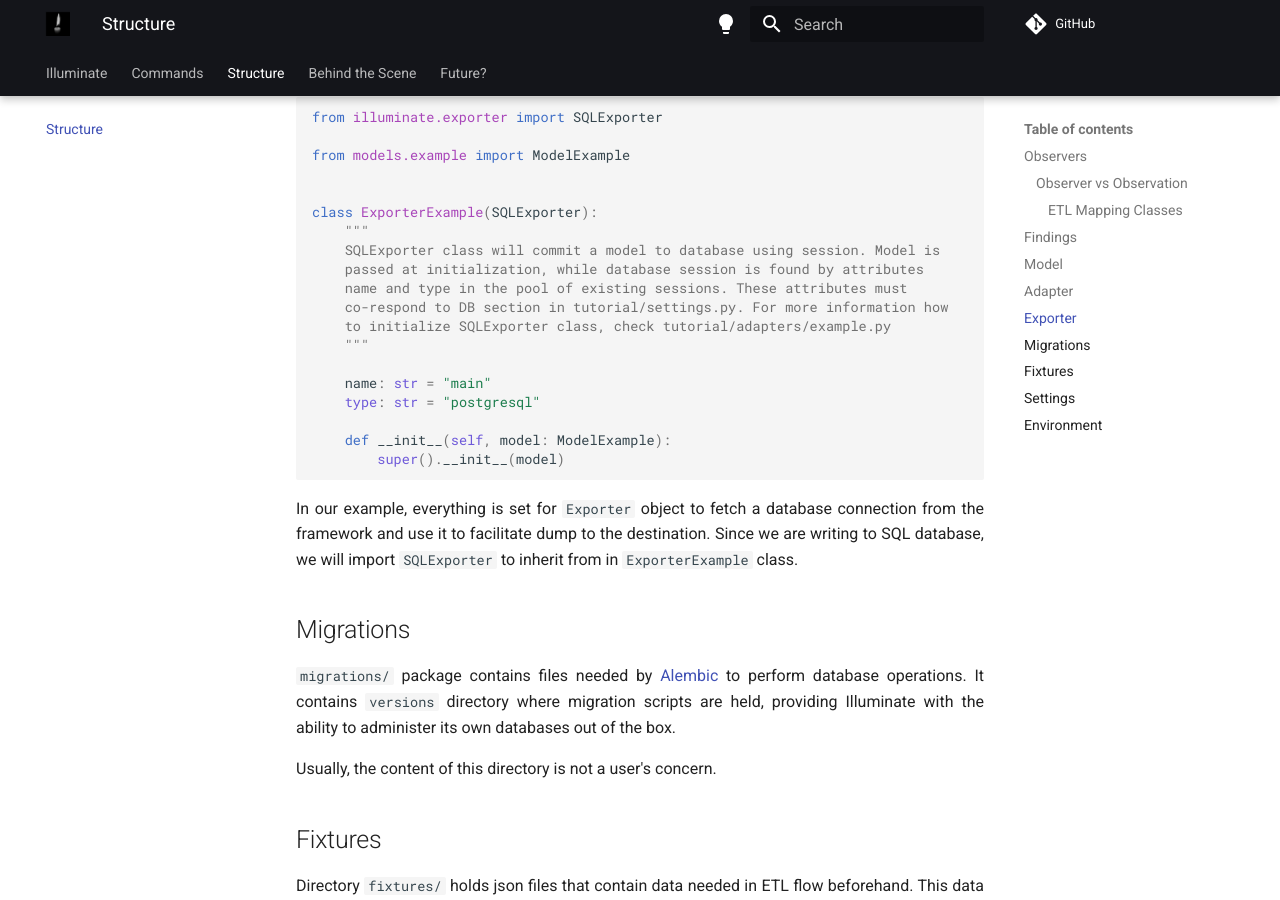
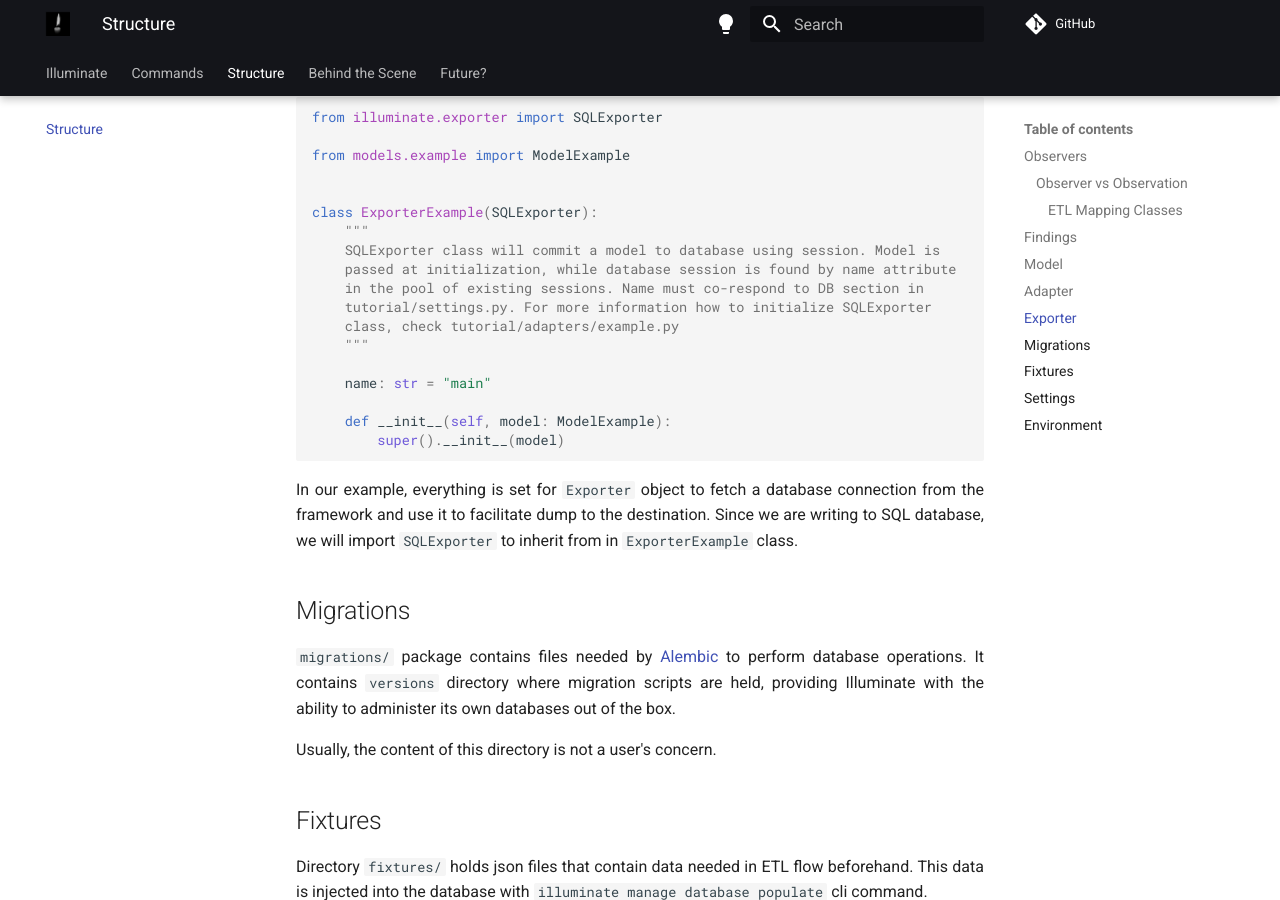
Before and after one commit to nikolamilojica/illuminate, an MkDocs documentation site: the page built from docs/structure.md, in a window 1280 px wide and 900 px high, scrolled down 6829 px. Built offline with MkDocs 1.6.1 and Material for MkDocs 9.7.7, drawn with Linux system fonts in a browser that asks for light colours; comment, search, counter and statistics services are not loaded.

```diff
--- a/docs/structure.md
+++ b/docs/structure.md
@@ -362,14 +362,13 @@ from models.example import ModelExample
 class ExporterExample(SQLExporter):
     """
     SQLExporter class will commit a model to database using session. Model is
-    passed at initialization, while database session is found by attributes
-    name and type in the pool of existing sessions. These attributes must
-    co-respond to DB section in tutorial/settings.py. For more information how
-    to initialize SQLExporter class, check tutorial/adapters/example.py
+    passed at initialization, while database session is found by name attribute
+    in the pool of existing sessions. Name must co-respond to DB section in
+    tutorial/settings.py. For more information how to initialize SQLExporter
+    class, check tutorial/adapters/example.py
     """
 
     name: str = "main"
-    type: str = "postgresql"
 
     def __init__(self, model: ModelExample):
         super().__init__(model)
```
